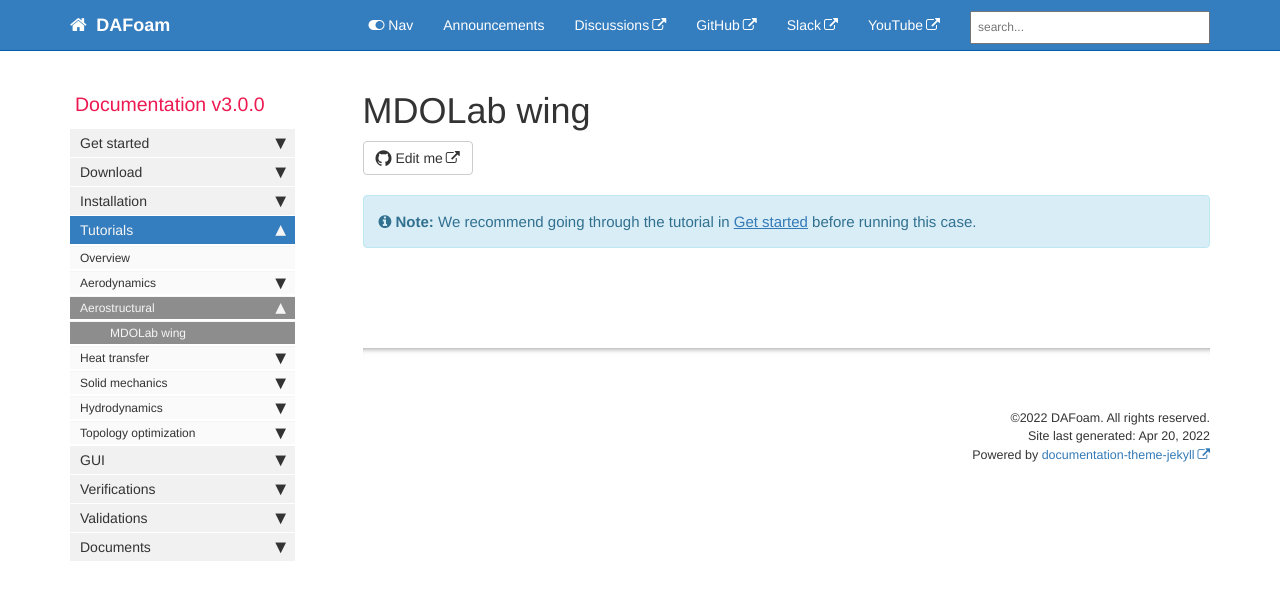
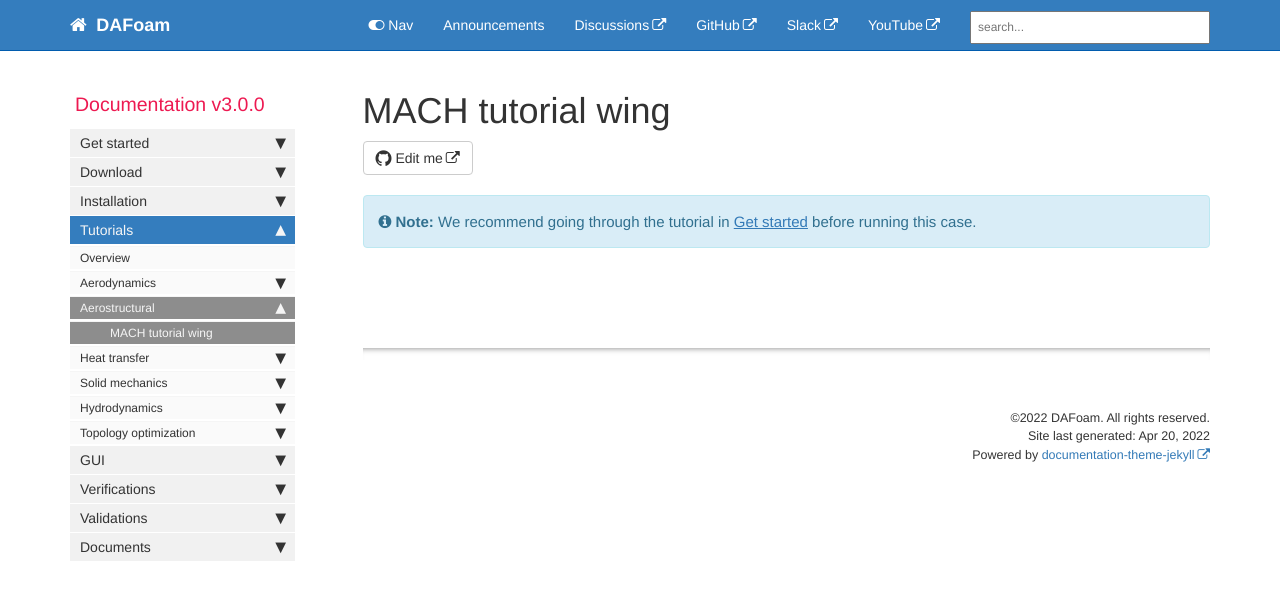
Before and after one commit to DAFoam/DAFoam.github.io, a Jekyll site: the page built from pages/mydoc/mydoc_tutorials_aerostruct_mach_wing.md, in a window 1280 px wide. Shown: the top 600 px of the page. Built offline with Jekyll 4.4.1, drawn with Linux system fonts in a browser that asks for light colours; comment, search, counter and statistics services are not loaded.

Commit message:
content update

```diff
--- a/_data/sidebars/mydoc_sidebar.yml
+++ b/_data/sidebars/mydoc_sidebar.yml
@@ -153,8 +153,8 @@ entries:
         output: web, pdf
         subfolderitems:
 
-        - title: MDOLab wing
-          url: /mydoc_tutorials_aerostruct_mdolab_wing.html
+        - title: MACH tutorial wing
+          url: /mydoc_tutorials_aerostruct_mach_wing.html
           output: web, pdf
 
       - title: Heat transfer
--- a/pages/mydoc/mydoc_tutorials_aerostruct_mdolab_wing.md
+++ b/pages/mydoc/mydoc_tutorials_aerostruct_mach_wing.md
@@ -1,9 +1,9 @@
 ---
-title: MDOLab wing
-keywords: tutorial, mdolab wing
+title: MACH tutorial wing
+keywords: tutorial, mach tutorial wing
 summary:
 sidebar: mydoc_sidebar
-permalink: mydoc_tutorials_aerostruct_mdolab_wing.html
+permalink: mydoc_tutorials_aerostruct_mach_wing.html
 folder: mydoc
 ---
 
```
